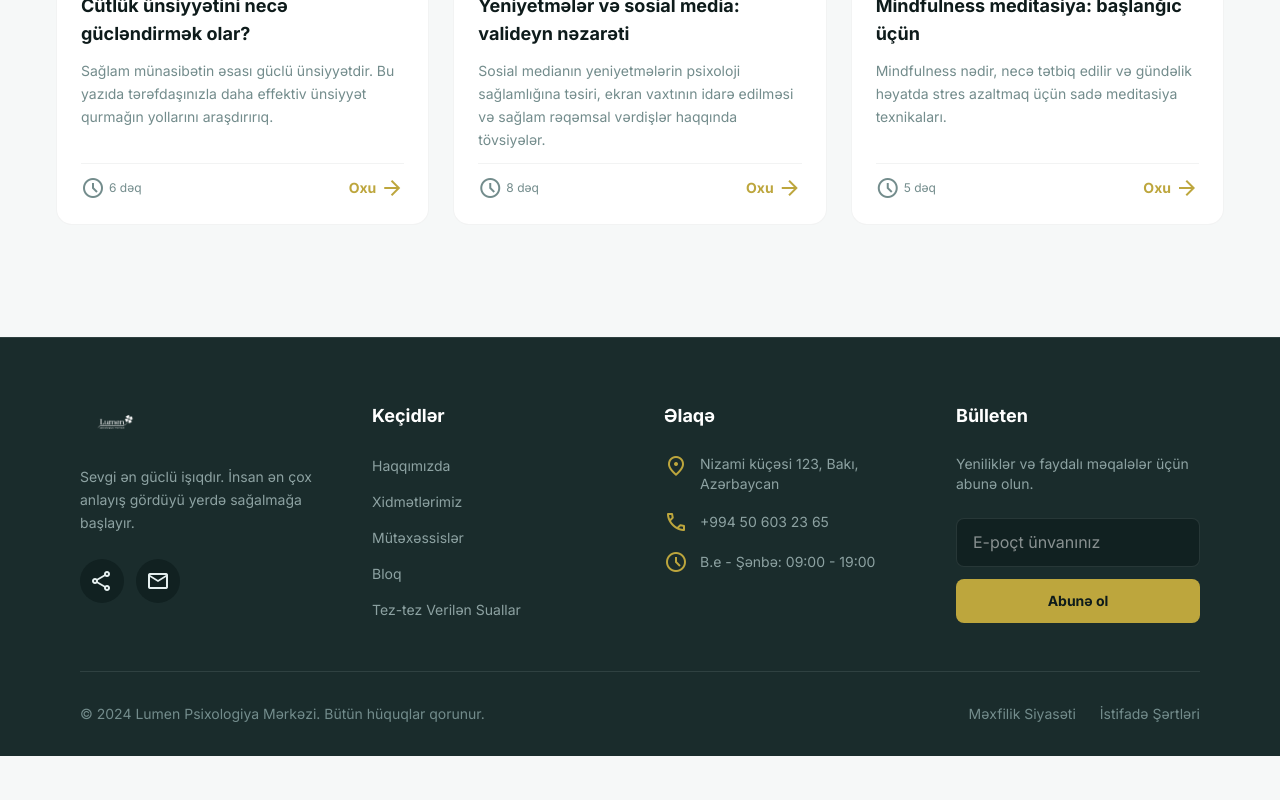
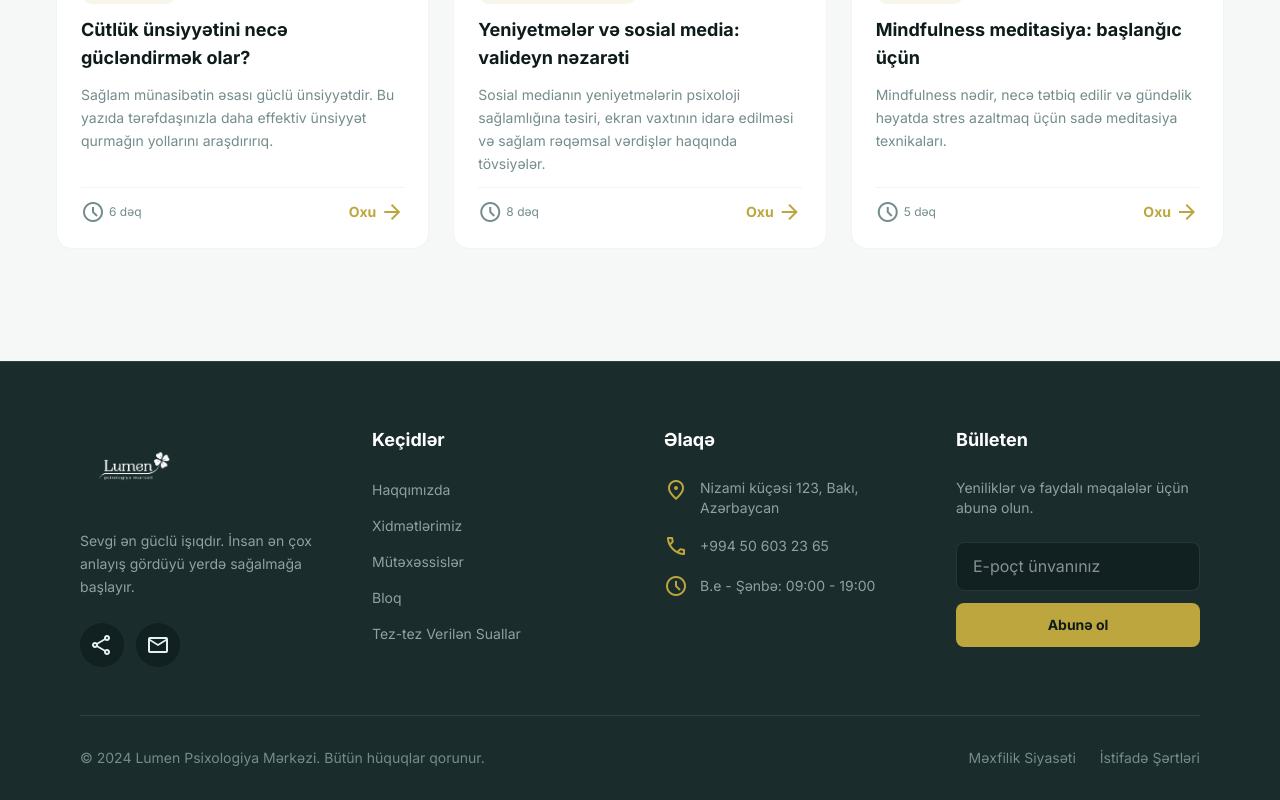
Before and after one commit to bazabureau/luma, a Next.js app: page /bloq in a window 1280 px wide. Shown: the part 1288-2088 px from the top of the page. Before the commit the page ends 2044 px from the top, so only its background shows below. Built offline with nearby package versions, Linux system fonts and the light colour scheme.

Commit message:
style: increase logo size in header and footer

```diff
--- a/components/Footer.tsx
+++ b/components/Footer.tsx
@@ -8,7 +8,7 @@ export default function Footer() {
                     {/* Brand */}
                     <div className="flex flex-col gap-6">
                         <Link href="/" className="flex items-center gap-3 text-primary">
-                            <img src="/images/lumen-logo.png" alt="Lumen Logo" className="h-10 w-auto object-contain brightness-0 invert" />
+                            <img src="/images/lumen-logo.png" alt="Lumen Logo" className="h-20 w-auto object-contain brightness-0 invert -ml-4" />
                         </Link>
                         <p className="text-slate-400 text-sm leading-relaxed">
                             Sevgi ən güclü işıqdır. İnsan ən çox anlayış gördüyü yerdə sağalmağa başlayır.
--- a/components/Header.tsx
+++ b/components/Header.tsx
@@ -10,7 +10,7 @@ export default function Header() {
         <header className="sticky top-0 z-50 border-b border-solid border-slate-900/10 dark:border-slate-100/10 bg-surface-light/95 dark:bg-surface-dark/95 backdrop-blur-sm">
             <div className="flex items-center justify-between whitespace-nowrap px-5 py-4 lg:px-10 max-w-[1200px] mx-auto w-full">
                 <Link href="/" className="flex items-center gap-3 min-w-0" onClick={() => setMenuOpen(false)}>
-                    <img src="/images/lumen-logo.png" alt="Lumen Logo" className="h-10 w-auto object-contain" />
+                    <img src="/images/lumen-logo.png" alt="Lumen Logo" className="h-16 w-auto object-contain" />
                 </Link>
                 <div className="hidden lg:flex flex-1 justify-end gap-8 items-center">
                     <nav className="flex items-center gap-8">
```
